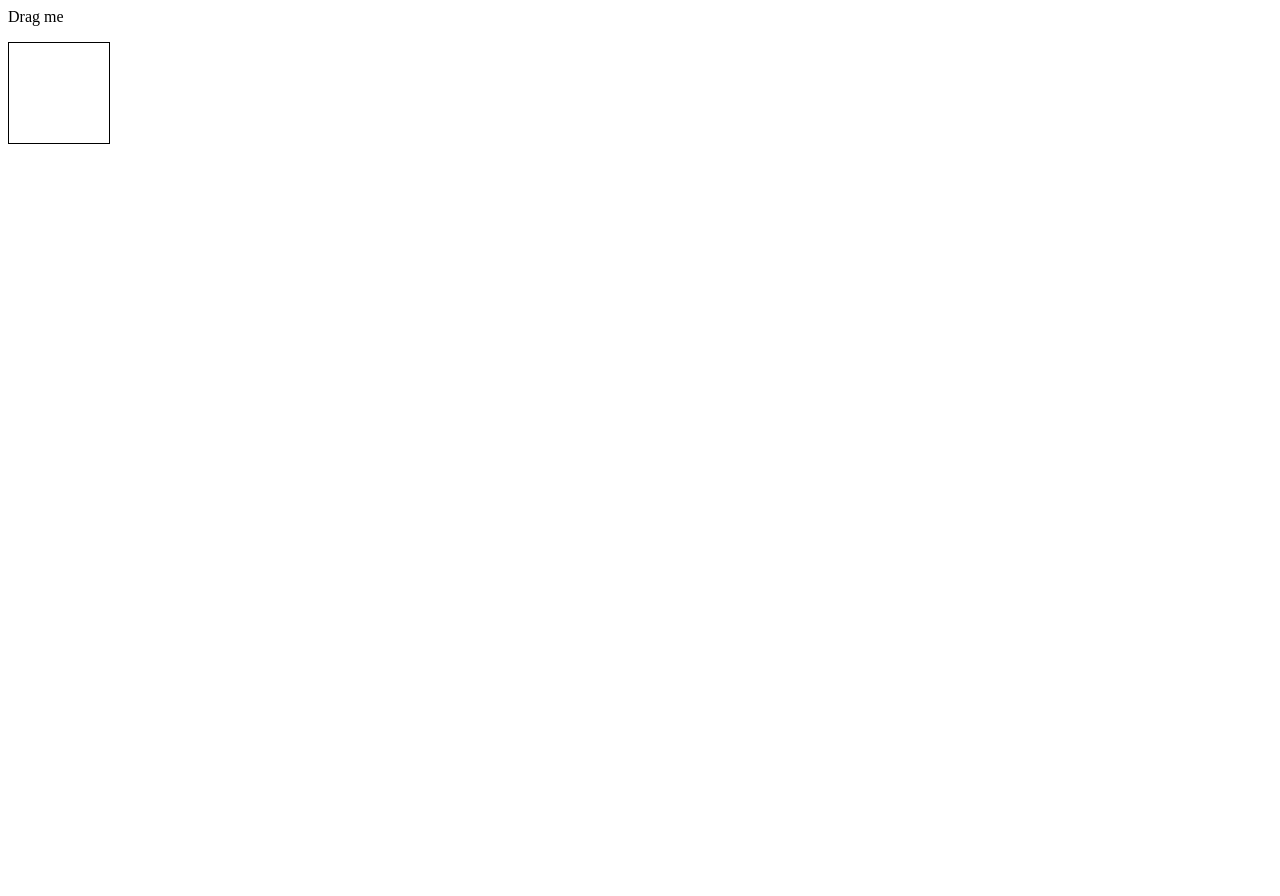
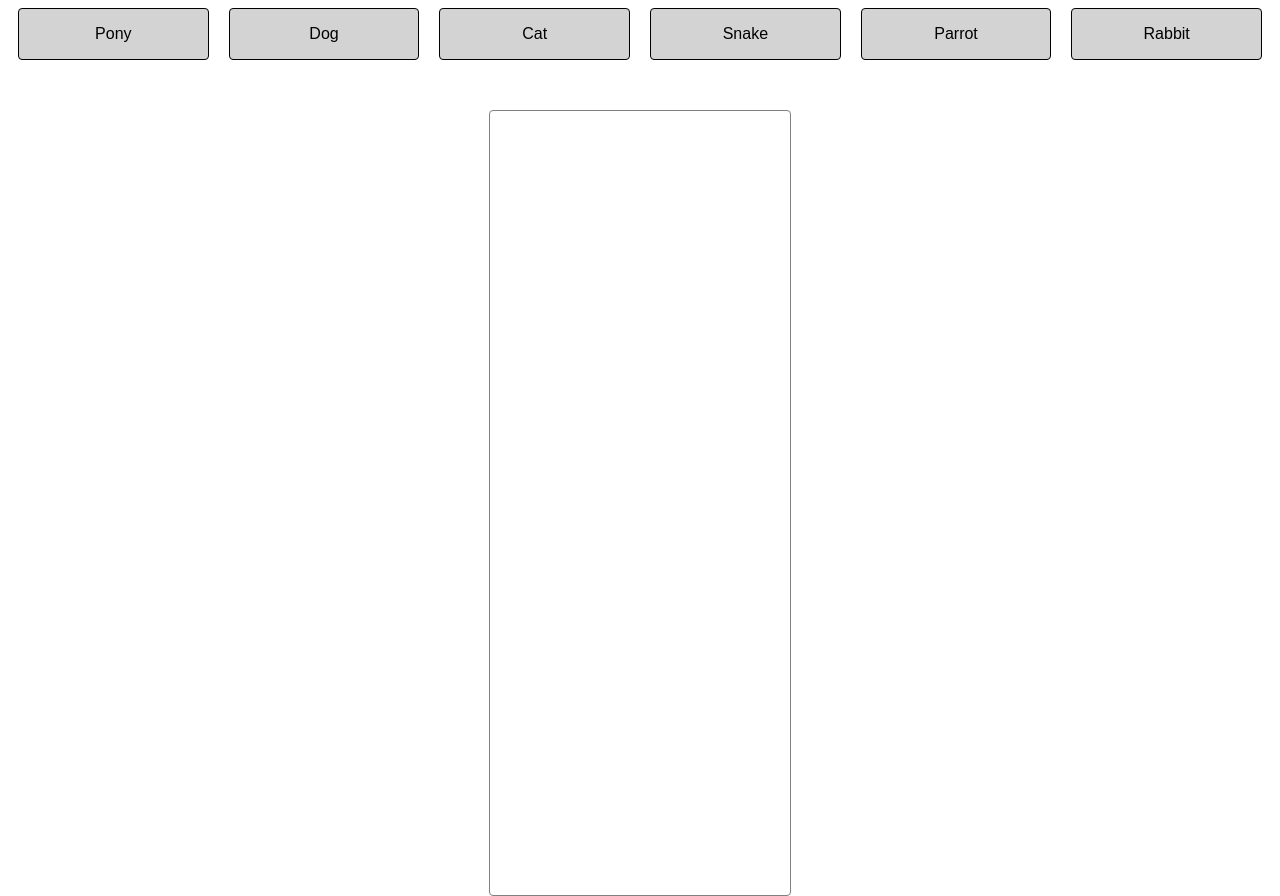
Before and after one commit to mleray/drag-and-drop, a React app: page / in a window 1280 px wide. Before the commit the page ends 800 px from the top, so only its background shows below. Built offline with nearby package versions, Linux system fonts and the light colour scheme; the HTML template or start-up script is replaced by a standard one.

Commit message:
Updated everything with new files and components

```diff
--- a/src/App.js
+++ b/src/App.js
@@ -1,17 +1,39 @@
 import React from 'react';
-import dnd from './helpers/dragAndDrop';
+import injectSheet from 'react-jss';
+import { object } from 'prop-types';
 
-const App = () => (
-	<div>
-		<p id="draggable-p" onDragStart={event => dnd.drag(event)} draggable="true">
-			Drag me
-		</p>
-		<div
-			style={{ width: 100, height: 100, border: 'thin solid black' }}
-			onDrop={event => dnd.drop(event)}
-			onDragOver={event => dnd.allowDrop(event)}
-		/>
+// Components
+import DraggableItem from './components/DraggableItem';
+import DropArea from './components/DropArea';
+
+// Constants
+import PETS from './constants/pets';
+
+const styles = {
+	container: {
+		fontFamily: 'Arial, Helvetica, sans-serif',
+		width: '100%',
+		height: '100%'
+	},
+	items: {
+		display: 'flex',
+		justifyContent: 'space-around'
+	}
+};
+
+const App = ({ classes }) => (
+	<div className={classes.container}>
+		<div className={classes.items}>
+			{PETS.map(pet => (
+				<DraggableItem key={pet} name={pet} />
+			))}
+		</div>
+		<DropArea />
 	</div>
 );
 
-export default App;
+App.propTypes = {
+	classes: object.isRequired
+};
+
+export default injectSheet(styles)(App);
--- a/src/constants/pets.js
+++ b/src/constants/pets.js
@@ -1,4 +1 @@
-export default [{
-    name: 'Pony',
-    image: '../images/pony.jpg'
-}];
+export default ['Pony', 'Dog', 'Cat', 'Snake', 'Parrot', 'Rabbit'];
```
Also changed, not shown: src/components/Item.js (deleted, +0 -10 lines), 1 other file (tests, documents, lock files or other folders).
